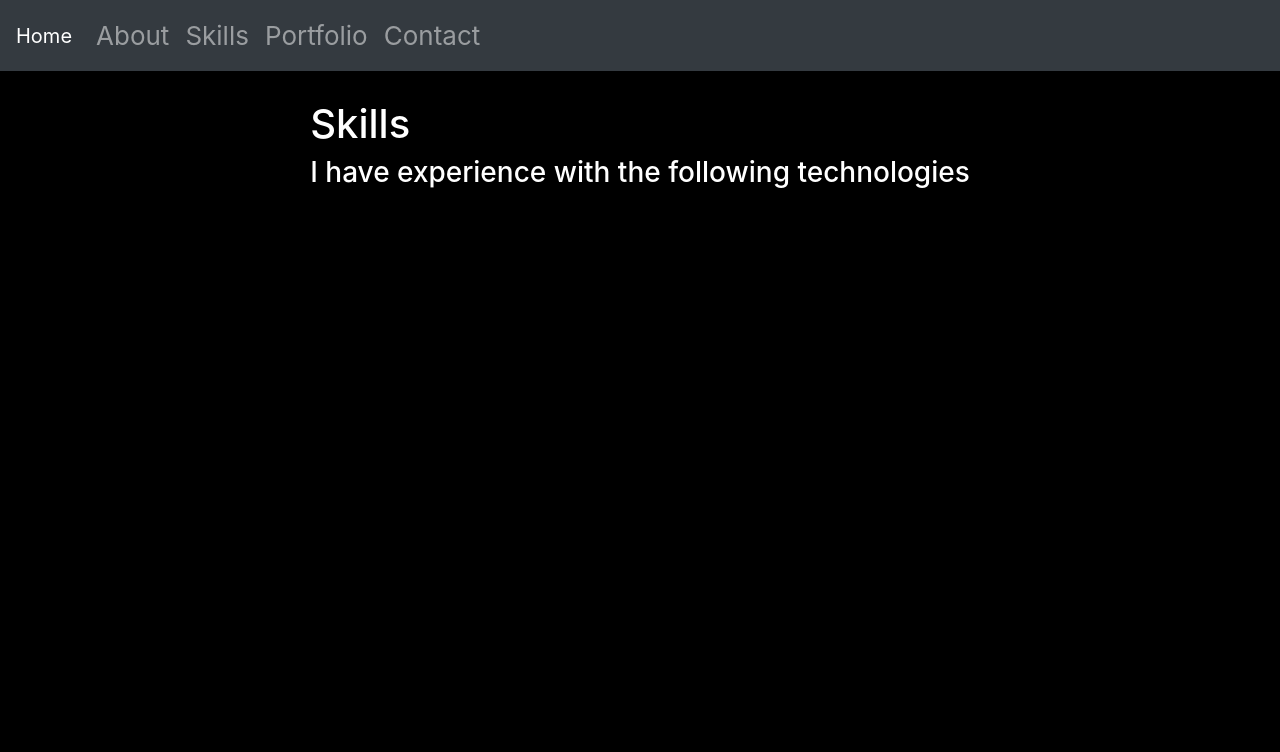
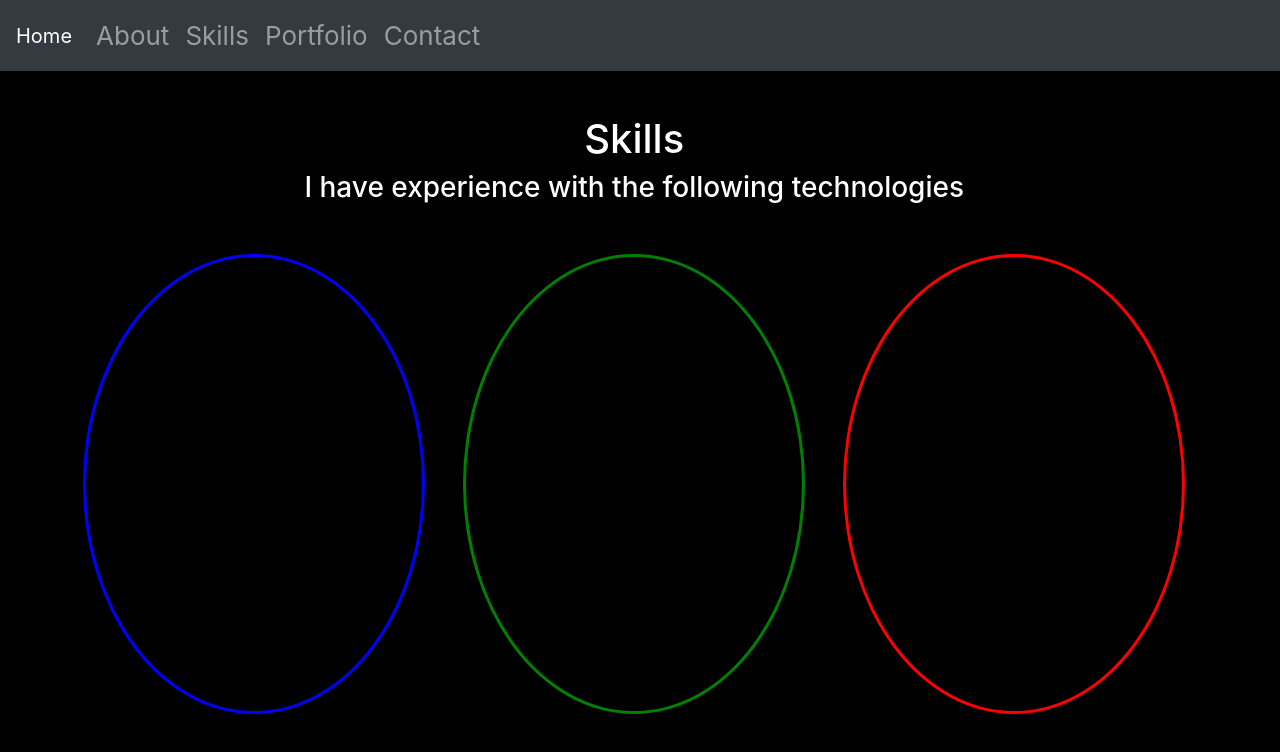
Before and after one commit to hiboabd/personal_website, a React (Create React App) app in the folder my-app/: page /skills in a window 1280 px wide. Shown: the top 752 px of the page. Built offline with nearby package versions, Linux system fonts and the light colour scheme.

Commit message:
Added styling for skills page

```diff
--- a/my-app/src/App.css
+++ b/my-app/src/App.css
@@ -261,3 +261,52 @@ h3{
   color: red;
   padding: 10px 15px;
 }
+
+/* Skills page */
+
+.skills{
+  overflow: hidden;
+  display: grid;
+  grid-template-columns: 33% 33% 33%;
+  grid-template-rows: 20% 80%;
+  height: 80vh;
+  max-height: 100vh;
+  width: 100%;
+}
+
+.skills-header {
+  grid-column-start: 1;
+  grid-column-end: 4;
+  align-self: center;
+  text-align: center;
+}
+
+.lang-container {
+  border-style: solid;
+  border-color: blue;
+  border-radius: 50%;
+  height: 90%;
+  width: 90%;
+  align-self: center;
+  justify-self: center;
+}
+
+.fw-container {
+  border-style: solid;
+  border-color: green;
+  border-radius: 50%;
+  height: 90%;
+  width: 90%;
+  align-self: center;
+  justify-self: center;
+}
+
+.other-container {
+  border-style: solid;
+  border-color: red;
+  border-radius: 50%;
+  height: 90%;
+  width: 90%;
+  align-self: center;
+  justify-self: center;
+}
```
